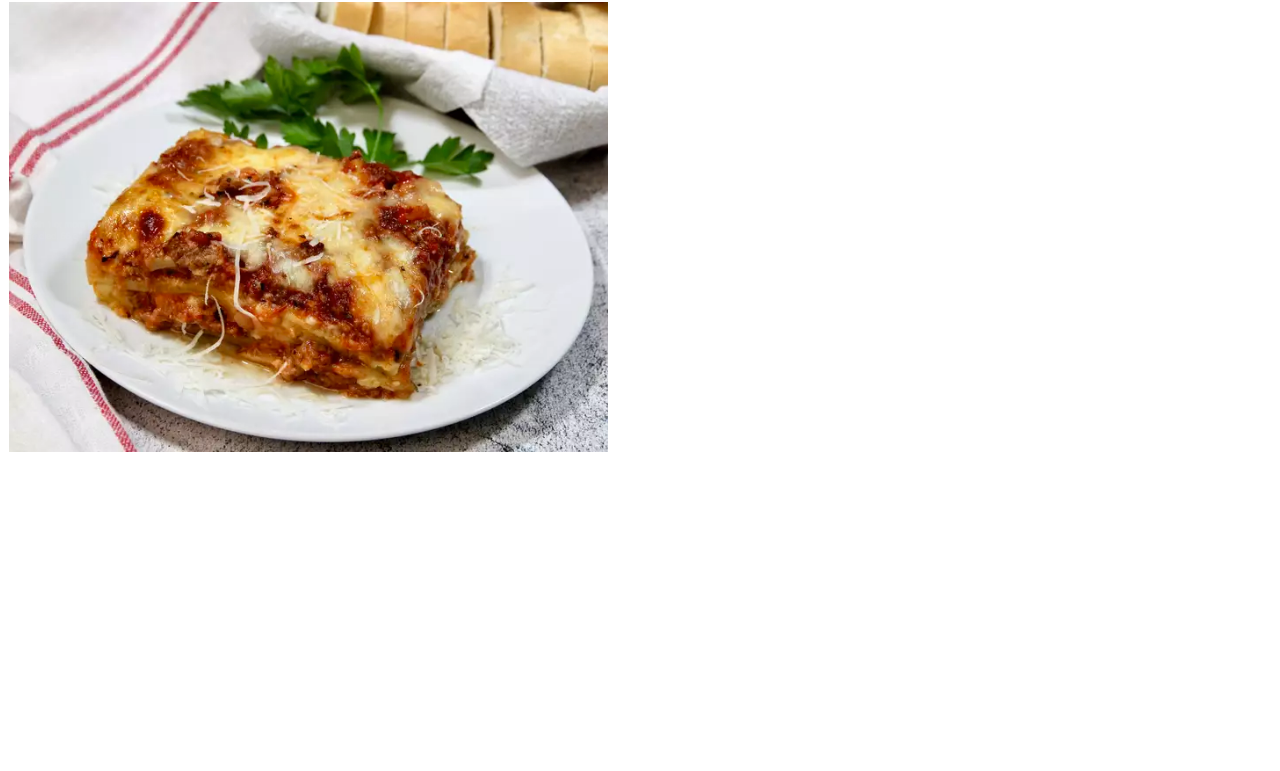
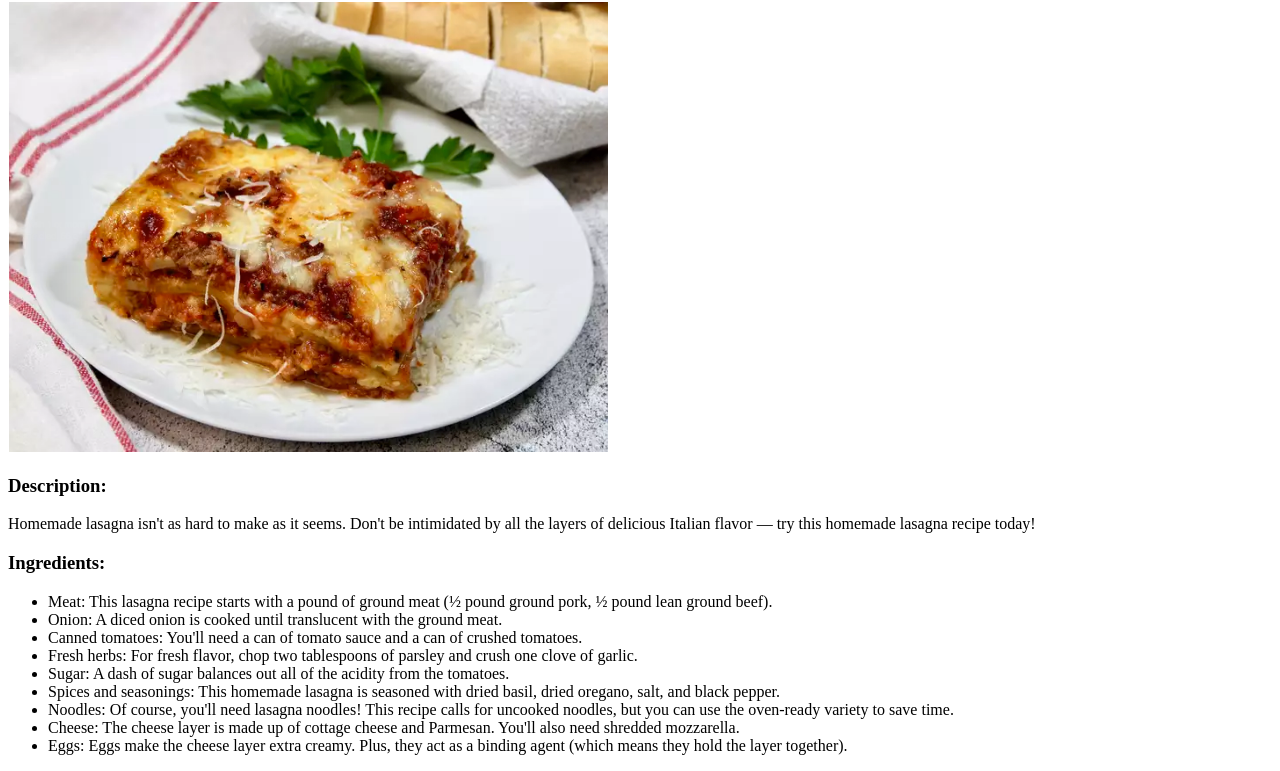
Before and after one commit to deafninja/odin-recipes, a plain HTML site: page recipes/lasagna.html in a window 1280 px wide. Shown: the part 125-896 px from the top of the page. Before the commit the page ends 800 px from the top, so only its background shows below. Drawn offline with Linux system fonts and the light colour scheme.

Commit message:
Add recipe ingredients for lasagna

```diff
--- a/recipes/lasagna.html
+++ b/recipes/lasagna.html
@@ -13,5 +13,51 @@
 			src="/recipes/assets/img/lasagna_01.png"
 			alt="A plate of delious lasagna"
 		/>
+
+		<h3>Description:</h3>
+		<p>
+			Homemade lasagna isn't as hard to make as it seems. Don't be intimidated
+			by all the layers of delicious Italian flavor — try this homemade lasagna
+			recipe today!
+		</p>
+
+		<h3>Ingredients:</h3>
+		<ul>
+			<li>
+				Meat: This lasagna recipe starts with a pound of ground meat (½ pound
+				ground pork, ½ pound lean ground beef).
+			</li>
+			<li>
+				Onion: A diced onion is cooked until translucent with the ground meat.
+			</li>
+			<li>
+				Canned tomatoes: You'll need a can of tomato sauce and a can of crushed
+				tomatoes.
+			</li>
+			<li>
+				Fresh herbs: For fresh flavor, chop two tablespoons of parsley and crush
+				one clove of garlic.
+			</li>
+			<li>
+				Sugar: A dash of sugar balances out all of the acidity from the
+				tomatoes.
+			</li>
+			<li>
+				Spices and seasonings: This homemade lasagna is seasoned with dried
+				basil, dried oregano, salt, and black pepper.
+			</li>
+			<li>
+				Noodles: Of course, you'll need lasagna noodles! This recipe calls for
+				uncooked noodles, but you can use the oven-ready variety to save time.
+			</li>
+			<li>
+				Cheese: The cheese layer is made up of cottage cheese and Parmesan.
+				You'll also need shredded mozzarella.
+			</li>
+			<li>
+				Eggs: Eggs make the cheese layer extra creamy. Plus, they act as a
+				binding agent (which means they hold the layer together).
+			</li>
+		</ul>
 	</body>
 </html>
```
